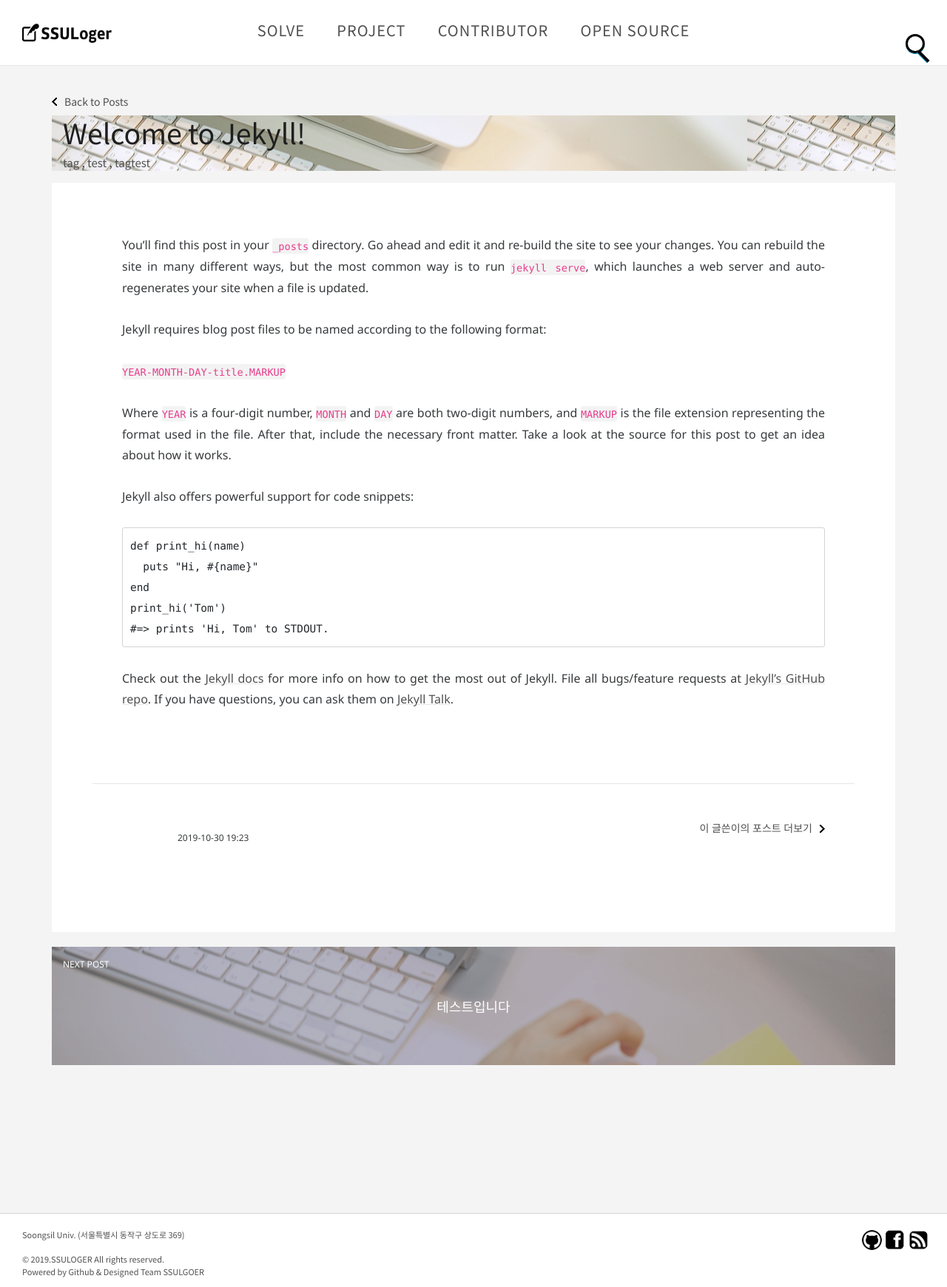
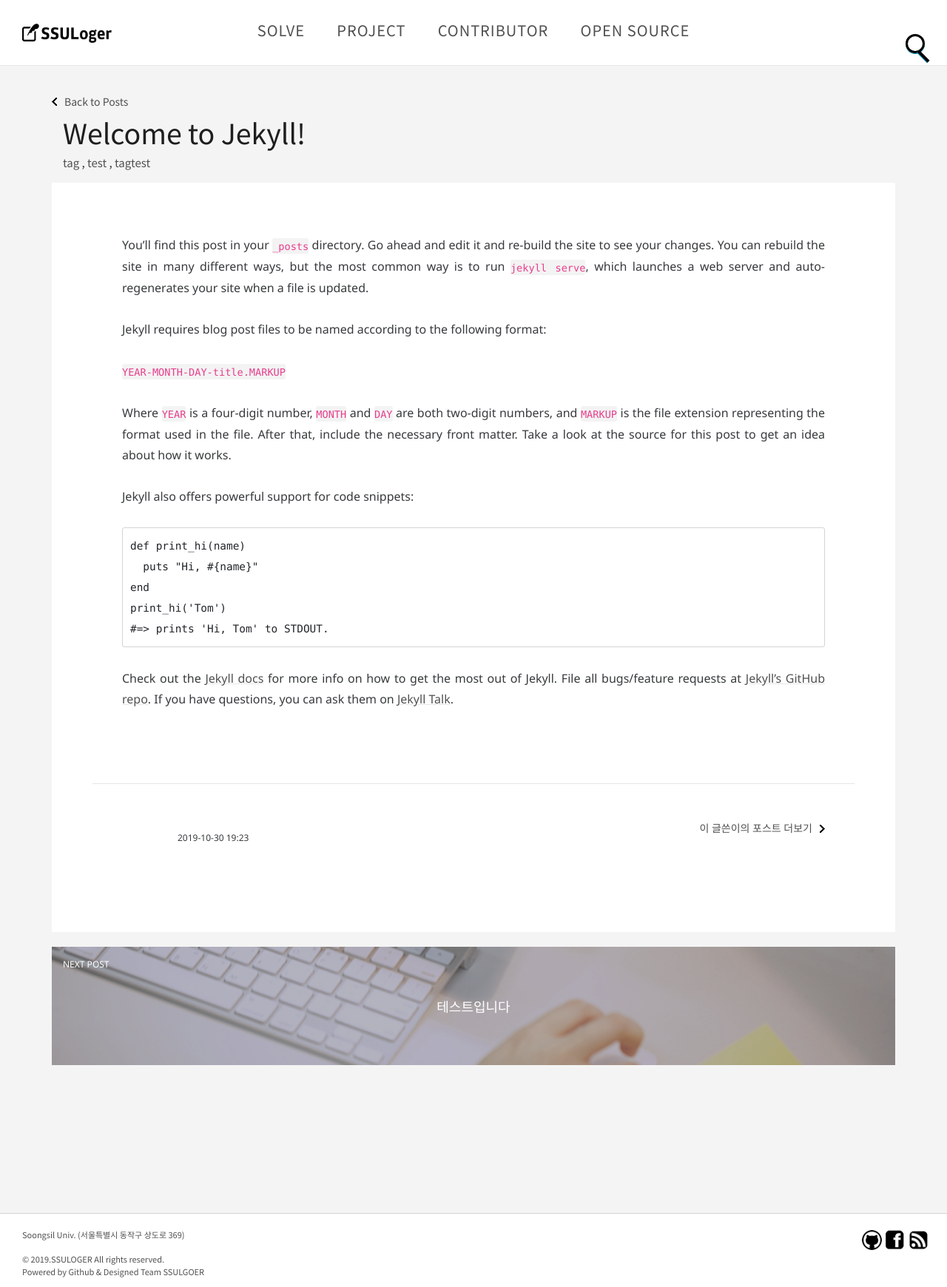
Before and after one commit to qdwns9704/SSULoger, a Jekyll site: the page built from _posts/2019-10-30-welcome-to-jekyll.markdown, in a window 1280 px wide. Shown: the whole page at 74% size. Built offline with Jekyll 4.4.1, drawn with Linux system fonts in a browser that asks for light colours; comment, search, counter and statistics services are not loaded.

Commit message:
Post: Temptational remove title cover in css

```diff
--- a/assets/css/screen.css
+++ b/assets/css/screen.css
@@ -672,7 +672,7 @@ body.home-template #cover {
 }
 
 body.post-template #cover {
-  background-image: url(../images/default_post_cover.jpg);
+  /* background-image: url(../images/default_post_cover.jpg); */
 }
 
 body.page-template #cover {
```
